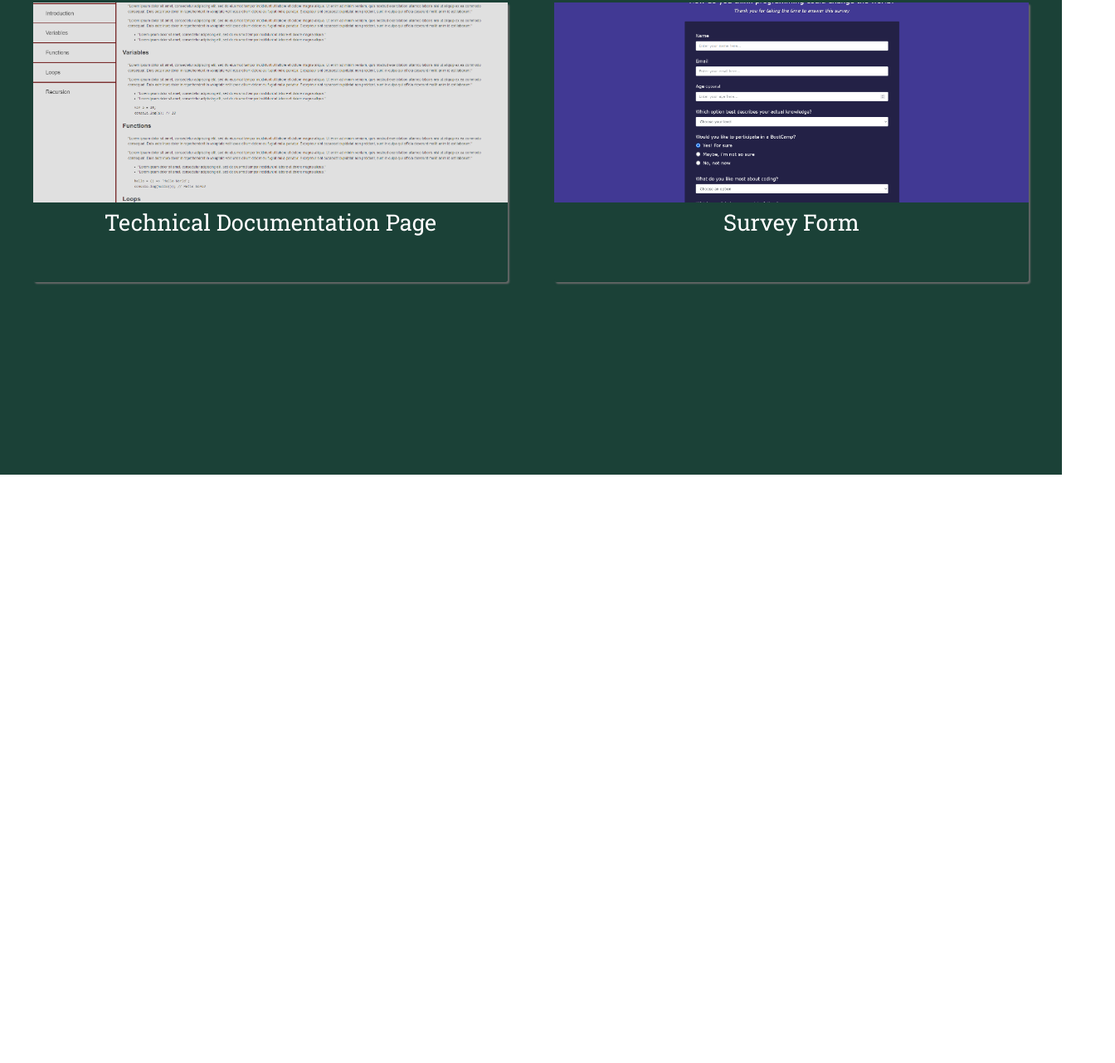
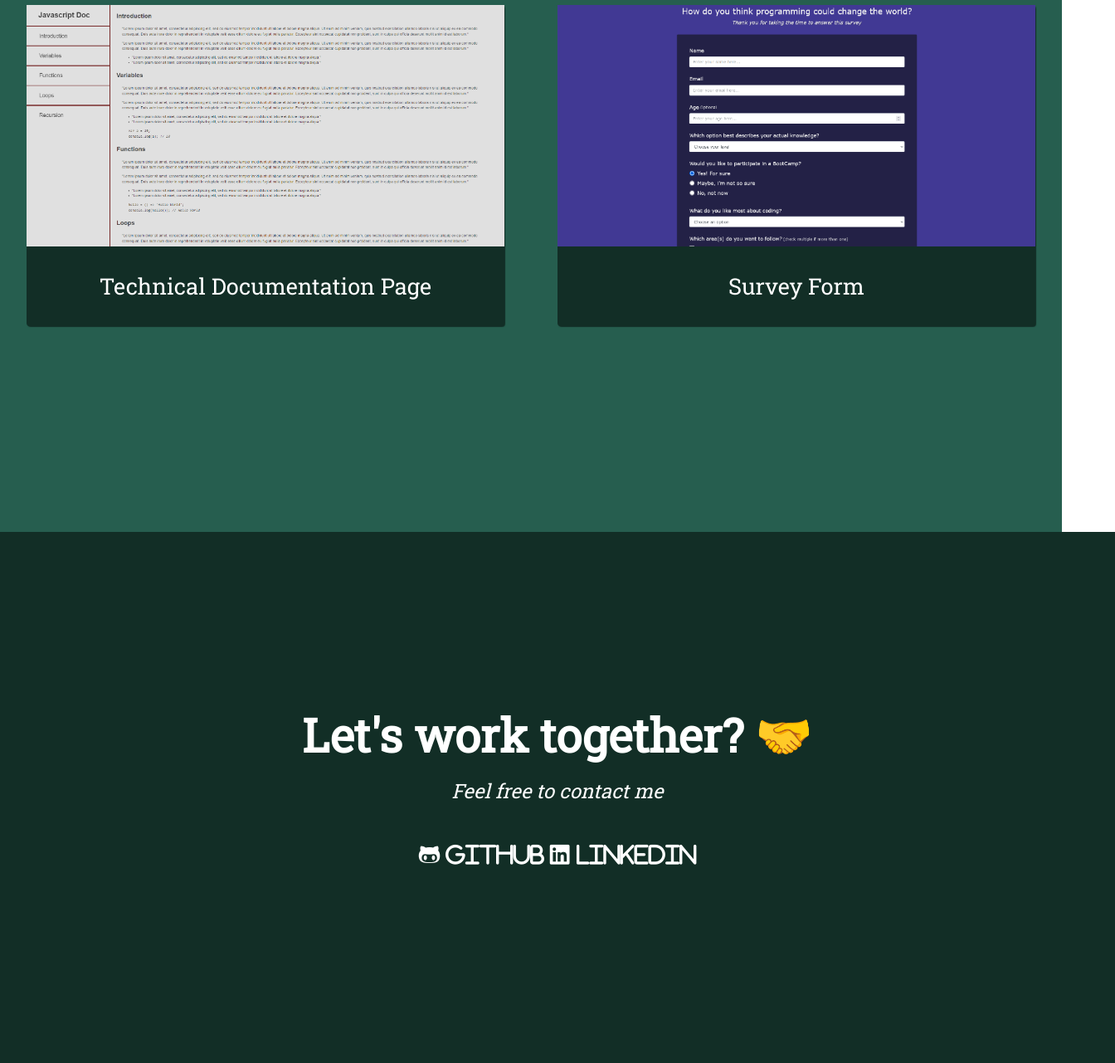
Before and after one commit to matheusarb/portfolio, a plain HTML site: page index.html in a window 1280 px wide. Shown: the part 1103-2384 px from the top of the page at 83% size, 1344 px wide, since content can reach past the window. Before the commit the page ends 1675 px from the top, so only its background shows below. Drawn offline with Linux system fonts and the light colour scheme.

Commit message:
contacts section

```diff
--- a/index.html
+++ b/index.html
@@ -1,6 +1,7 @@
 <DOCTYPE! html>
     <html>
         <head>
+            <script src="https://kit.fontawesome.com/005f2426b0.js" crossorigin="anonymous"></script>
             <link rel="stylesheet" href="styles.css">
             <link rel="preconnect" href="https://fonts.googleapis.com">
             <link rel="preconnect" href="https://fonts.gstatic.com" crossorigin>
@@ -25,14 +26,15 @@
             </nav>
         </header>
 
-        <!-- main -->
-        <!-- welcome-section -->
         <body>
+            <!-- START welcome-section -->
             <section id="welcome-section" class="welcome-section">
                     <h1>Hey, I'm Matthews <span>&#128521;</span></h1>
                     <p><em>a frontend web developer</em></p>
             </section>
+            <!-- END welcome section -->
 
+            <!-- START projects section -->
             <section id="my-projects" class="projects-section">
                 <h2 class="projects-header">Check out some of my projects</h2>
                 <div class="projects-grid">
@@ -54,6 +56,28 @@
                     </a>
                 </div>
             </section>
+            <!-- END projects section -->
+
+            <!-- START contacts section -->
+            <section id="contacts" class="contacts-section">
+                <div class="contacts-header">
+                    <h2>Let's work together? <span>&#129309;</span></h2>
+                    <p>Feel free to contact me</p>
+                </div>
+                <div class="contacts-links">
+                    <a class="btn contact-details" href="https://github.com/matheusarb" target="_blank">
+                        <i class="fa-brands fa-github-alt">
+                            Github
+                        </i>
+                    </a>
+                    <a class="btn contact-details" href="https://www.linkedin.com/in/matheus-ribeiro-915005143/" target="_blank">
+                        <i class="fa-brands fa-linkedin">
+                            Linkedin
+                        </i>
+                    </a>
+
+                </div>
+            </section>
         </body>
     </html>
 </DOCTYPE>
--- a/styles.css
+++ b/styles.css
@@ -3,23 +3,21 @@
     --red-: rgb(114, 14, 14);
     --black-: rgba(7, 7, 7, 0.904);
     --lightred-: rgb(252, 107, 107);
-    --lightblue-: #1b4137;
+    --lightgreen-: #265e4f;
+    --darkergreen-: #122e26;
     --grey-: rgb(105, 105, 105);
 }
 
 * {
     margin: 0;
     padding: 0;
+    box-sizing: border-box;
 }
 
 *,
 *::before,
 *::after {
     box-sizing: inherit;
-}
-
-html {
-    box-sizing: border-box;
 }
 
 body {
@@ -72,7 +70,7 @@ h1 {
 }
 
 h2 {
-    font-size: 2.4rem;
+    font-size: 2.5rem;
 }
 
 h1, h2 {
@@ -94,7 +92,7 @@ p {
 
 .projects-section {
     text-align: center;
-    background: var(--lightblue-);
+    background: var(--lightgreen-);
     padding: 10rem 2rem;
 }
 
@@ -107,16 +105,17 @@ p {
 .projects-grid {
     display: grid;
     grid-template-columns: repeat(auto-fit, minmax(320px, 1fr));
-    grid-gap: 3.5rem;
+    grid-gap: 4rem;
     width: 100%;
-    max-width: 1200px;
+    max-width: 1300px;
     margin: 0 auto;
-    margin-bottom: 4.5rem;
+    margin-bottom: 5.5rem;
 }
 
 .project {
-    border-radius: 3px;
-    box-shadow: 2px 2px 2px var(--grey-);
+    border-radius: 4px;
+    box-shadow:1px 1px 1px var(--darkergreen-);
+    background: var(--darkergreen-);
 }
 
 .project-image {
@@ -137,3 +136,43 @@ a {
 .code {
     color: var(--red-);
 }
+
+.project-title {
+    font-size: 1.7rem;
+    padding: 1.5rem 0.5rem;
+}
+
+.contacts-section {
+    display: flex;
+    flex-direction: column;
+    justify-content: center;
+    align-items: center;
+    text-align: center;
+    width: 100%;
+    height: 80vh;
+    padding: 0 2rem;
+    background: var(--darkergreen-);
+}
+
+.contacts-header > h2 {
+    font-size: 3.5rem;
+}
+
+.contacts-header > p {
+    font-style: italic;
+    font-weight: 100px;
+    font-size: 1.5rem;
+}
+
+.contacts-links {
+    padding: 2rem 0rem;
+    justify-content: space-evenly;
+}
+
+.btn {
+
+}
+
+.contact-details {
+
+}
```
